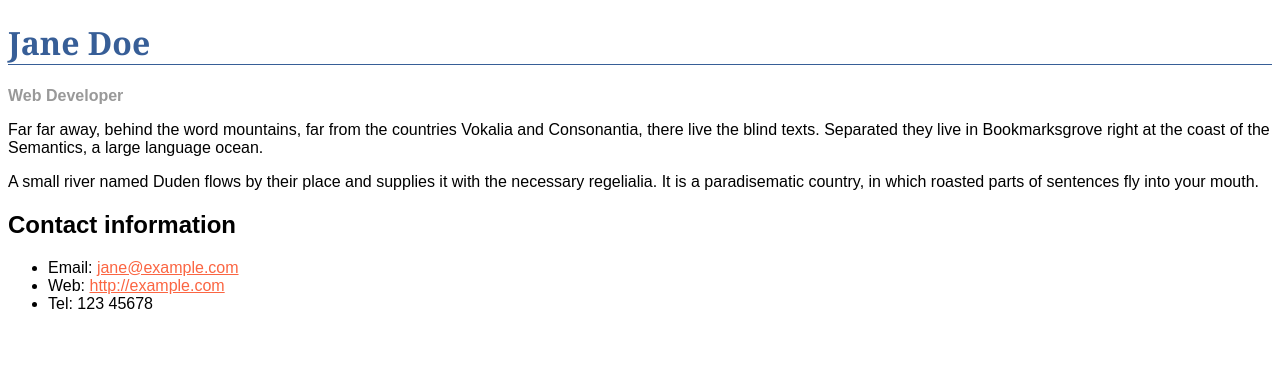
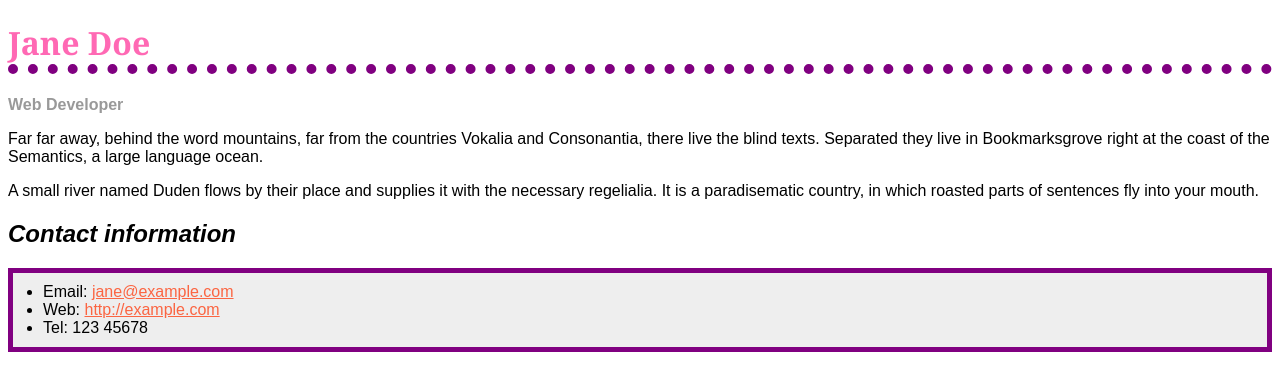
Before and after one commit to JamesP-GitH/JP-IOD-Module2, a plain HTML site: page lab-2-css/src/ExtensionEx2.html in a window 1280 px wide. Drawn offline with Linux system fonts and the light colour scheme.

Commit message:
Extension Ex2 completed

```diff
--- a/lab-2-css/src/ExtensionEx2.css
+++ b/lab-2-css/src/ExtensionEx2.css
@@ -3,14 +3,15 @@ body {
 }
 
 h1 {
-    color: #375e97;
+    color: hotpink;
     font-size: 2em;
     font-family: Georgia, "Times New Roman", Times, serif;
-    border-bottom: 1px solid #375e97;
+    border-bottom: 10px dotted purple;
 }
 
 h2 {
     font-size: 1.5em;
+    font-style: italic;
 }
 
 .job-title {
@@ -25,4 +26,11 @@ a:visited {
 
 a:hover {
     text-decoration: none;
+    color: green;
 }
+
+ul {
+    background-color: #eeeeee;
+    border: 5px solid purple;
+    padding: 10px 30px;
+}
```
